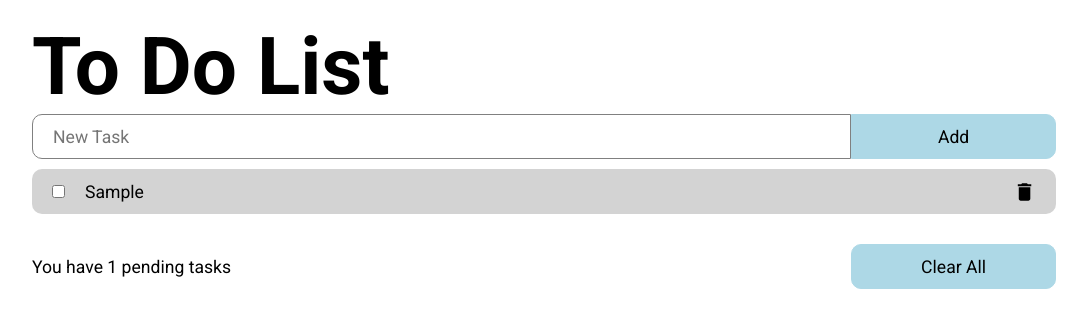
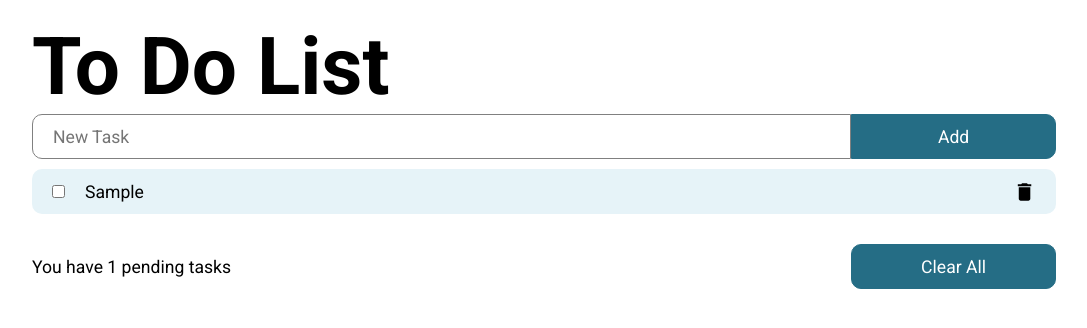
Before and after one commit to Andersonvb/to-do-list-react, a React (Create React App) app: page / in a window 1280 px wide. Both pictures are taken after typing "Sample" into the empty fields and a click on the button "Add". Shown: the top 328 px of the page, without its empty margins (96-1183 px from the left). Built offline with nearby package versions, Linux system fonts and the light colour scheme; the HTML template or start-up script is replaced by a standard one.

Commit message:
add styles

```diff
--- a/src/index.css
+++ b/src/index.css
@@ -1,4 +1,10 @@
 @import url('https://fonts.googleapis.com/css2?family=Roboto:wght@300;400;900&display=swap');
+
+:root {
+  --blue: #256D85;
+  --dark-blue: #06283D;
+  --neutral: #E6F3F8;
+}
 
 * {
   margin: 0;
--- a/src/stylesheets/Bottom.css
+++ b/src/stylesheets/Bottom.css
@@ -13,14 +13,15 @@
 .container__btn {
   width: 20%;
   height: 100%;
-  border: 1px solid lightblue;
+  border: 1px solid var(--blue);
   border-radius: 10px;
   outline: none;
   font-size: 1.1rem;
-  background-color: lightblue;
+  color: #fff;
+  background-color: var(--blue);
 }
 
 .container__btn:hover {
-  border: 1px solid rgb(125, 203, 228);
-  background-color: rgb(125, 203, 228);
+  border: 1px solid var(--dark-blue);
+  background-color: var(--dark-blue);
 }
--- a/src/stylesheets/Task.css
+++ b/src/stylesheets/Task.css
@@ -7,11 +7,12 @@
   justify-content: space-between;
   align-items: center;
   border-radius: 10px;
-  background-color: lightgray;
+  background-color: var(--neutral);
 }
 
 .task:hover {
-  background-color: lightblue;
+  color: #fff;
+  background-color: var(--blue);
 }
 
 .task__label {
--- a/src/stylesheets/TaskForm.css
+++ b/src/stylesheets/TaskForm.css
@@ -15,20 +15,21 @@
 }
 
 .task-input:focus {
-  border: 1px solid lightblue;
+  border: 1px solid var(--blue);
 }
 
 .task-btn {
   width: 20%;
   height: 100%;
-  border: 1px solid lightblue;
+  border: 1px solid var(--blue);
   border-top-right-radius: 10px;
   border-bottom-right-radius: 10px;
   font-size: 1.1rem;
-  background-color: lightblue;
+  color: #fff;
+  background-color: var(--blue);
 }
 
 .task-btn:hover {
-  border: 1px solid rgb(125, 203, 228);
-  background-color: rgb(125, 203, 228);
+  border: 1px solid var(--dark-blue);
+  background-color: var(--dark-blue);
 }
```
